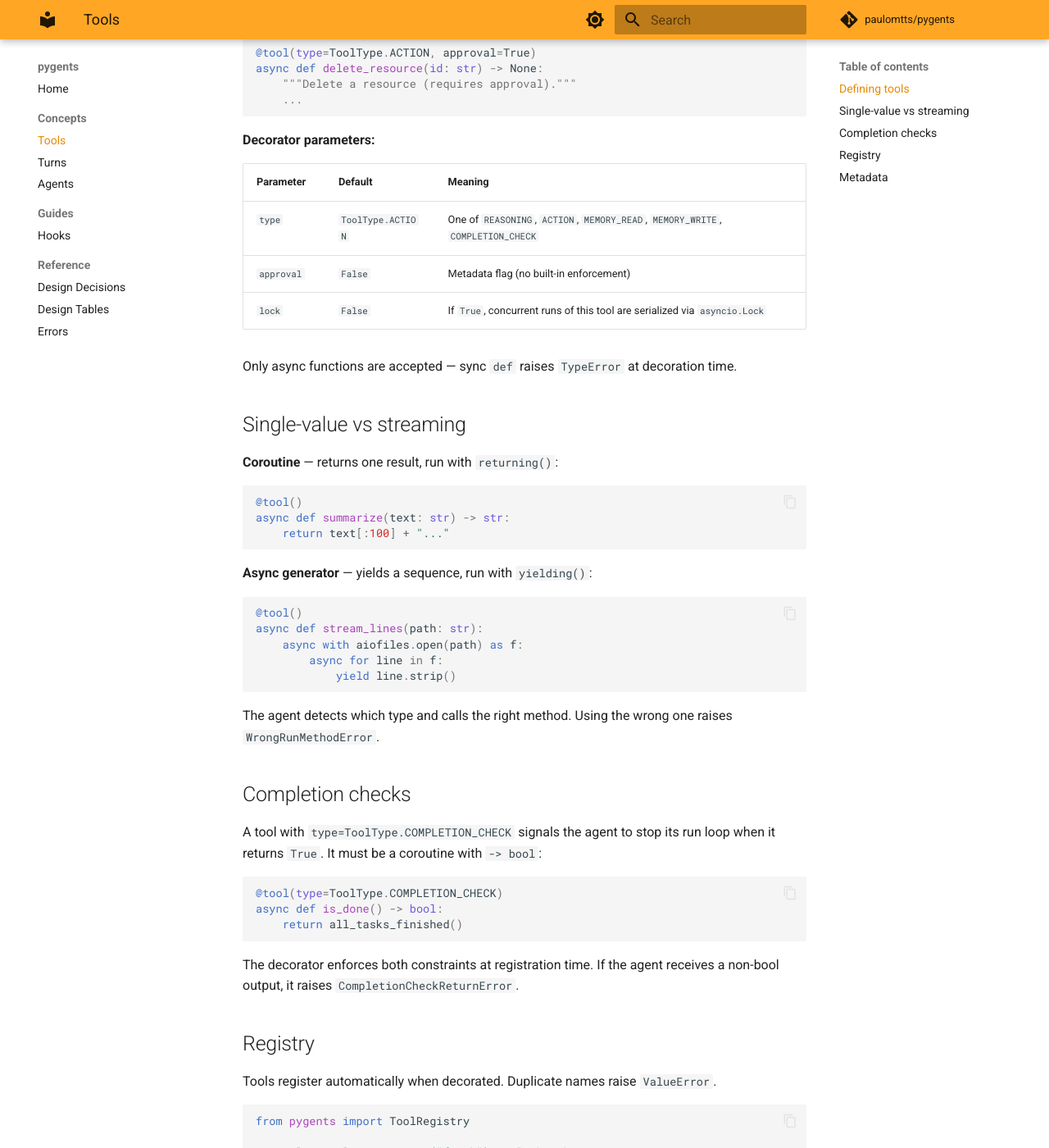
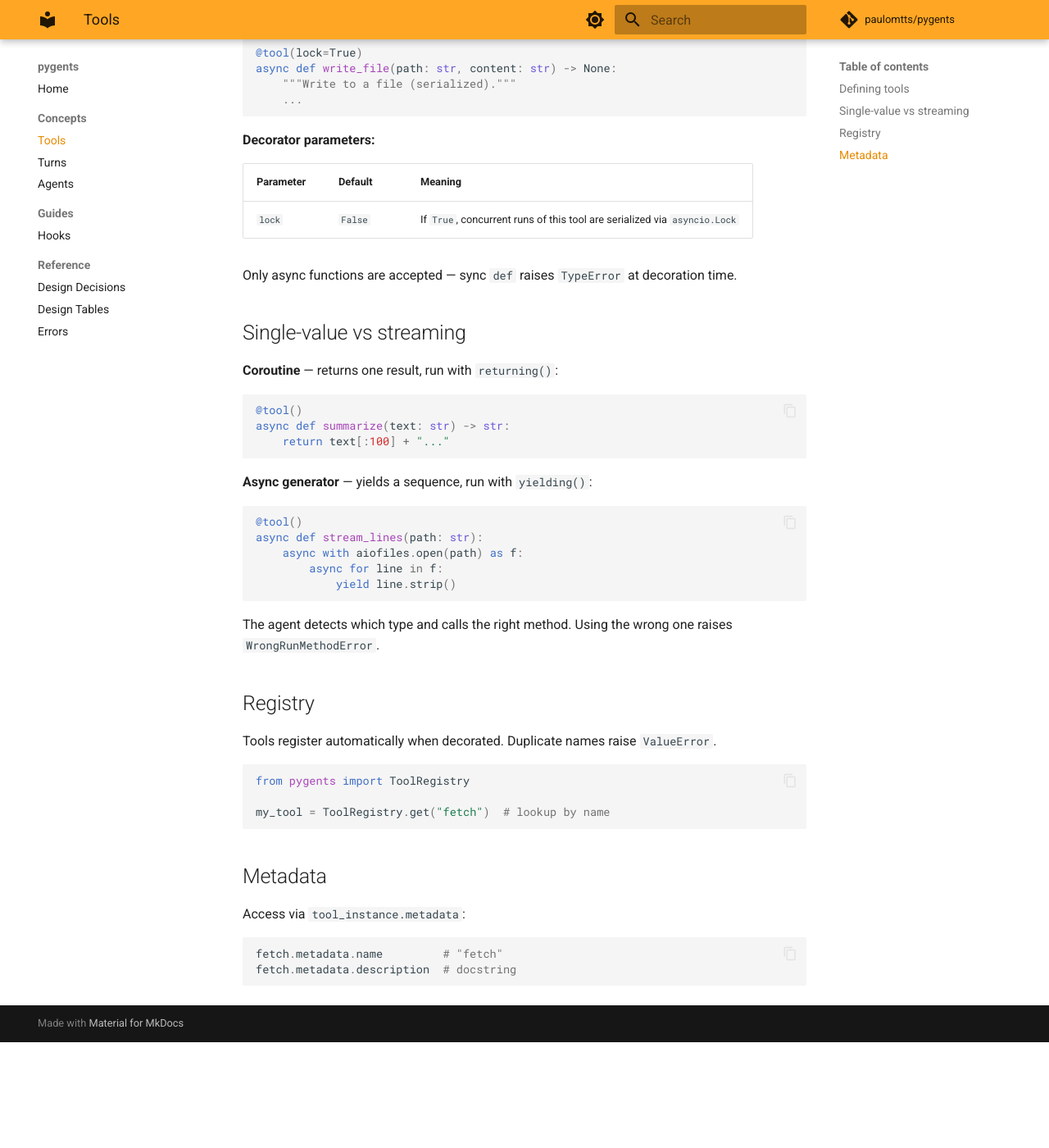
Before and after one commit to paulomtts/pygents, an MkDocs documentation site: the page built from docs/concepts/tools.md, in a window 1280 px wide and 1400 px high, scrolled down 385 px. Shown: the whole window at 82% size. Built offline with MkDocs 1.6.1 and Material for MkDocs 9.7.7, drawn with Linux system fonts in a browser that asks for light colours; comment, search, counter and statistics services are not loaded; after the commit the page ends 1656 px from its top, so only the background shows below that; some of the changed text lies outside the part shown.

Commit message:
refactor: remove ToolType and approval from tools
- Remove ToolType enum and type parameter from @tool decorator
- Remove approval field from ToolMetadata
- Agent now stops when queue is empty instead of completion check
- Remove CompletionCheckReturnError
- Update all tests and documentation

Co-Authored-By: Claude Opus 4.5 <noreply@anthropic.com>

````diff
--- a/docs/concepts/tools.md
+++ b/docs/concepts/tools.md
@@ -5,16 +5,16 @@ Tools define **how** something is done. Each tool is an async function decorated
 ## Defining tools
 
 ```python
-from pygents import tool, ToolType
+from pygents import tool
 
 @tool()
 async def fetch(url: str) -> str:
     """Fetch a URL."""
     ...
 
-@tool(type=ToolType.ACTION, approval=True)
-async def delete_resource(id: str) -> None:
-    """Delete a resource (requires approval)."""
+@tool(lock=True)
+async def write_file(path: str, content: str) -> None:
+    """Write to a file (serialized)."""
     ...
 ```
 
@@ -22,8 +22,6 @@ async def delete_resource(id: str) -> None:
 
 | Parameter | Default | Meaning |
 |-----------|---------|---------|
-| `type` | `ToolType.ACTION` | One of `REASONING`, `ACTION`, `MEMORY_READ`, `MEMORY_WRITE`, `COMPLETION_CHECK` |
-| `approval` | `False` | Metadata flag (no built-in enforcement) |
 | `lock` | `False` | If `True`, concurrent runs of this tool are serialized via `asyncio.Lock` |
 
 Only async functions are accepted — sync `def` raises `TypeError` at decoration time.
@@ -50,18 +48,6 @@ async def stream_lines(path: str):
 
 The agent detects which type and calls the right method. Using the wrong one raises `WrongRunMethodError`.
 
-## Completion checks
-
-A tool with `type=ToolType.COMPLETION_CHECK` signals the agent to stop its run loop when it returns `True`. It must be a coroutine with `-> bool`:
-
-```python
-@tool(type=ToolType.COMPLETION_CHECK)
-async def is_done() -> bool:
-    return all_tasks_finished()
-```
-
-The decorator enforces both constraints at registration time. If the agent receives a non-bool output, it raises `CompletionCheckReturnError`.
-
 ## Registry
 
 Tools register automatically when decorated. Duplicate names raise `ValueError`.
@@ -79,6 +65,4 @@ Access via `tool_instance.metadata`:
 ```python
 fetch.metadata.name         # "fetch"
 fetch.metadata.description  # docstring
-fetch.metadata.type         # ToolType.ACTION
-fetch.metadata.approval     # False
 ```
--- a/pygents/__init__.py
+++ b/pygents/__init__.py
@@ -1,6 +1,5 @@
 from pygents.agent import Agent
 from pygents.errors import (
-    CompletionCheckReturnError,
     SafeExecutionError,
     TurnTimeoutError,
     UnregisteredAgentError,
@@ -9,14 +8,13 @@ from pygents.errors import (
 )
 from pygents.hooks import AgentHook, Hook, run_hooks, ToolHook, TurnHook
 from pygents.registry import AgentRegistry, ToolRegistry
-from pygents.tool import Tool, ToolMetadata, ToolType, tool
+from pygents.tool import Tool, ToolMetadata, tool
 from pygents.turn import StopReason, Turn
 
 __all__ = [
     "Agent",
     "AgentHook",
     "AgentRegistry",
-    "CompletionCheckReturnError",
     "Hook",
     "run_hooks",
     "SafeExecutionError",
@@ -25,7 +23,6 @@ __all__ = [
     "ToolMetadata",
     "ToolHook",
     "ToolRegistry",
-    "ToolType",
     "Turn",
     "TurnHook",
     "TurnTimeoutError",
````
Also changed, not shown: README.md (+3 -9 lines), docs/concepts/agents.md (+7 -12 lines), docs/index.md (+5 -12 lines), docs/reference/design-decisions.md (+1 -3 lines), docs/reference/design-tables.md (+6 -8 lines), docs/reference/errors.md (+0 -1 lines), 7 other files.
